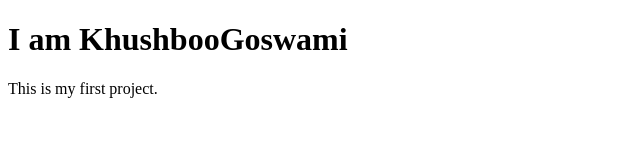
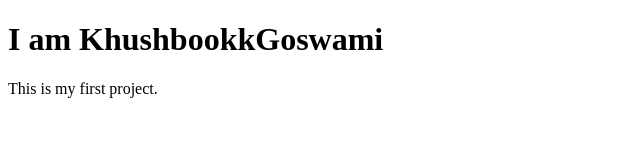
Before and after one commit to kkhushboo0/gitrepo, a plain HTML site: page index.html in a window 1280 px wide. Shown: the whole page, without its empty margins (0-640 px from the left). Drawn offline with Linux system fonts and the light colour scheme.

Commit message:
modified

```diff
--- a/index.html
+++ b/index.html
@@ -5,5 +5,5 @@
 </head>
 <body>
 
-    <h1>I am KhushbooGoswami</h1>
+    <h1>I am KhushbookkGoswami</h1>
     <p>This is my first project.</p>
```
